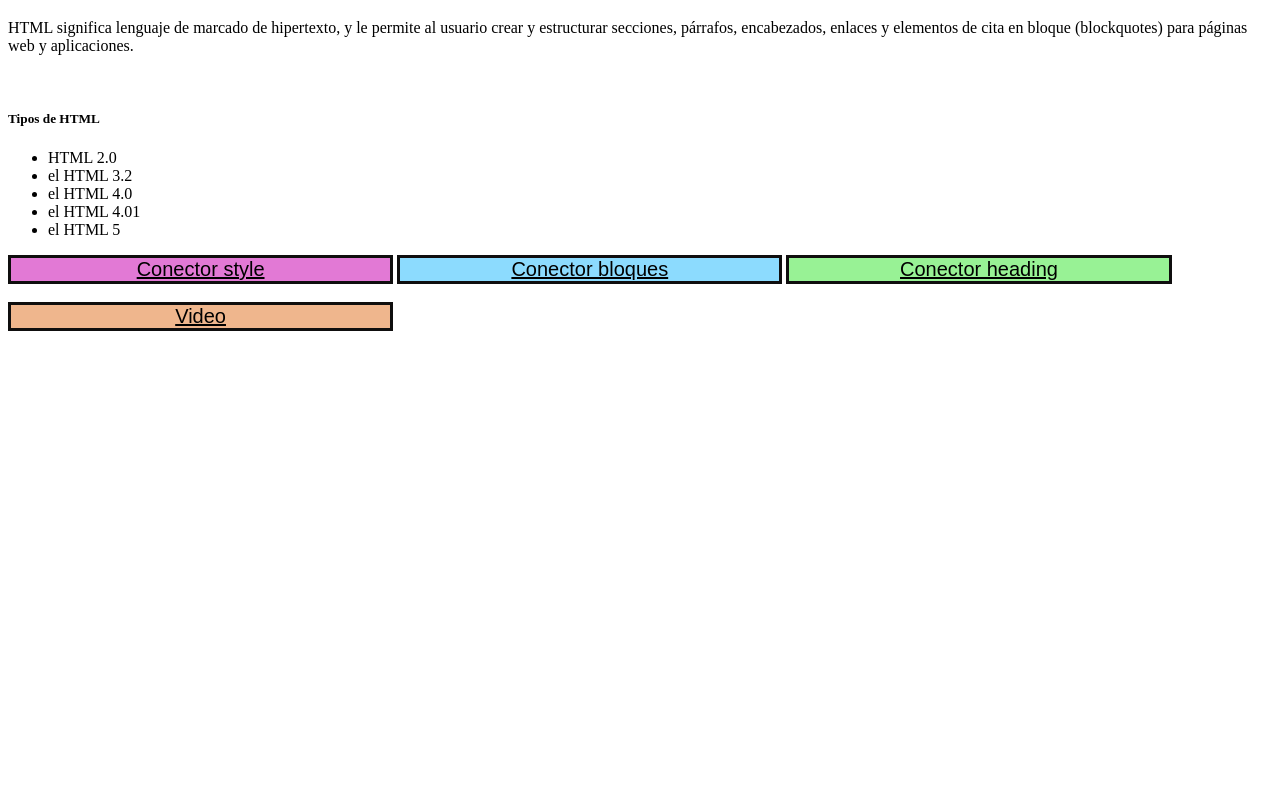
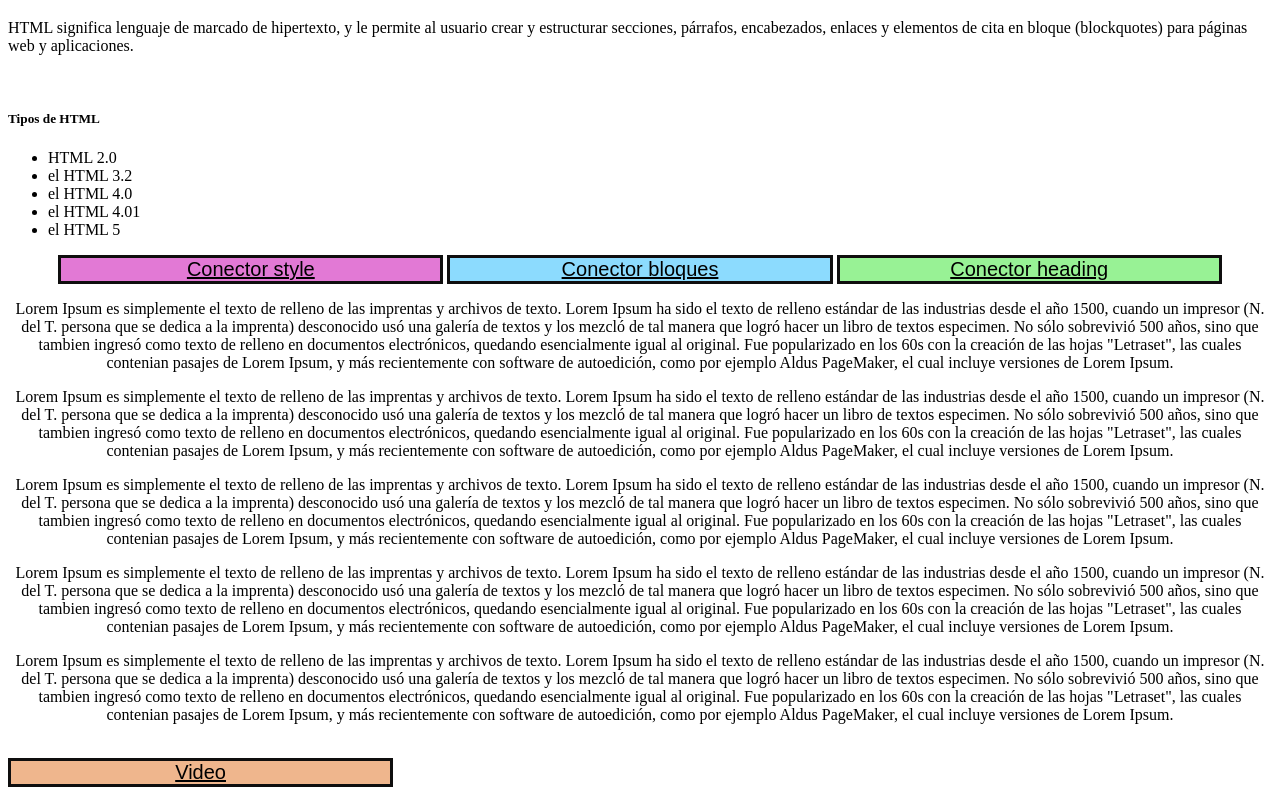
Before and after one commit to samcasas/TecnologiasDeInternet2020, a plain HTML site: page primeraPaginaWeb/index.html in a window 1280 px wide. Shown: the part 100-895 px from the top of the page. Before the commit the page ends 800 px from the top, so only its background shows below. Drawn offline with Linux system fonts and the light colour scheme.

Commit message:
cambios index

```diff
--- a/primeraPaginaWeb/index.html
+++ b/primeraPaginaWeb/index.html
@@ -4,6 +4,7 @@
 	<meta charset="utf-8">
 	<title>Mi primera pagina HTML5</title>
 	<link rel="stylesheet" href="edicion.css">
+	<link rel="stylesheet" href="introcss.css">
 </head>
 
 <body>
@@ -19,13 +20,23 @@
 			<li>el HTML 4.0</li>
 			<li>el HTML 4.01</li>
 			<li>el HTML 5</li>
-		</ul>
+
+	</ul>
+	<center>
 	<div>
 	<a href="style.html" class="parrafo1">Conector style</a>
 	<a href="bloques.html" class="parrafo2">Conector bloques</a>
 	<a href="heading.html" class="parrafo3">Conector heading</a>
 
 	</div>
+	<div class="back">
+	<p>Lorem Ipsum es simplemente el texto de relleno de las imprentas y archivos de texto. Lorem Ipsum ha sido el texto de relleno estándar de las industrias desde el año 1500, cuando un impresor (N. del T. persona que se dedica a la imprenta) desconocido usó una galería de textos y los mezcló de tal manera que logró hacer un libro de textos especimen. No sólo sobrevivió 500 años, sino que tambien ingresó como texto de relleno en documentos electrónicos, quedando esencialmente igual al original. Fue popularizado en los 60s con la creación de las hojas "Letraset", las cuales contenian pasajes de Lorem Ipsum, y más recientemente con software de autoedición, como por ejemplo Aldus PageMaker, el cual incluye versiones de Lorem Ipsum.</p>
+	<p>Lorem Ipsum es simplemente el texto de relleno de las imprentas y archivos de texto. Lorem Ipsum ha sido el texto de relleno estándar de las industrias desde el año 1500, cuando un impresor (N. del T. persona que se dedica a la imprenta) desconocido usó una galería de textos y los mezcló de tal manera que logró hacer un libro de textos especimen. No sólo sobrevivió 500 años, sino que tambien ingresó como texto de relleno en documentos electrónicos, quedando esencialmente igual al original. Fue popularizado en los 60s con la creación de las hojas "Letraset", las cuales contenian pasajes de Lorem Ipsum, y más recientemente con software de autoedición, como por ejemplo Aldus PageMaker, el cual incluye versiones de Lorem Ipsum.</p>
+	<p>Lorem Ipsum es simplemente el texto de relleno de las imprentas y archivos de texto. Lorem Ipsum ha sido el texto de relleno estándar de las industrias desde el año 1500, cuando un impresor (N. del T. persona que se dedica a la imprenta) desconocido usó una galería de textos y los mezcló de tal manera que logró hacer un libro de textos especimen. No sólo sobrevivió 500 años, sino que tambien ingresó como texto de relleno en documentos electrónicos, quedando esencialmente igual al original. Fue popularizado en los 60s con la creación de las hojas "Letraset", las cuales contenian pasajes de Lorem Ipsum, y más recientemente con software de autoedición, como por ejemplo Aldus PageMaker, el cual incluye versiones de Lorem Ipsum.</p>
+	<p>Lorem Ipsum es simplemente el texto de relleno de las imprentas y archivos de texto. Lorem Ipsum ha sido el texto de relleno estándar de las industrias desde el año 1500, cuando un impresor (N. del T. persona que se dedica a la imprenta) desconocido usó una galería de textos y los mezcló de tal manera que logró hacer un libro de textos especimen. No sólo sobrevivió 500 años, sino que tambien ingresó como texto de relleno en documentos electrónicos, quedando esencialmente igual al original. Fue popularizado en los 60s con la creación de las hojas "Letraset", las cuales contenian pasajes de Lorem Ipsum, y más recientemente con software de autoedición, como por ejemplo Aldus PageMaker, el cual incluye versiones de Lorem Ipsum.</p>
+	<p>Lorem Ipsum es simplemente el texto de relleno de las imprentas y archivos de texto. Lorem Ipsum ha sido el texto de relleno estándar de las industrias desde el año 1500, cuando un impresor (N. del T. persona que se dedica a la imprenta) desconocido usó una galería de textos y los mezcló de tal manera que logró hacer un libro de textos especimen. No sólo sobrevivió 500 años, sino que tambien ingresó como texto de relleno en documentos electrónicos, quedando esencialmente igual al original. Fue popularizado en los 60s con la creación de las hojas "Letraset", las cuales contenian pasajes de Lorem Ipsum, y más recientemente con software de autoedición, como por ejemplo Aldus PageMaker, el cual incluye versiones de Lorem Ipsum.</p>
+	</div>
+    </center>
 	<br>
 	<div>
 	<a href="iframe.html" class="parrafo4">Video</a>
```
